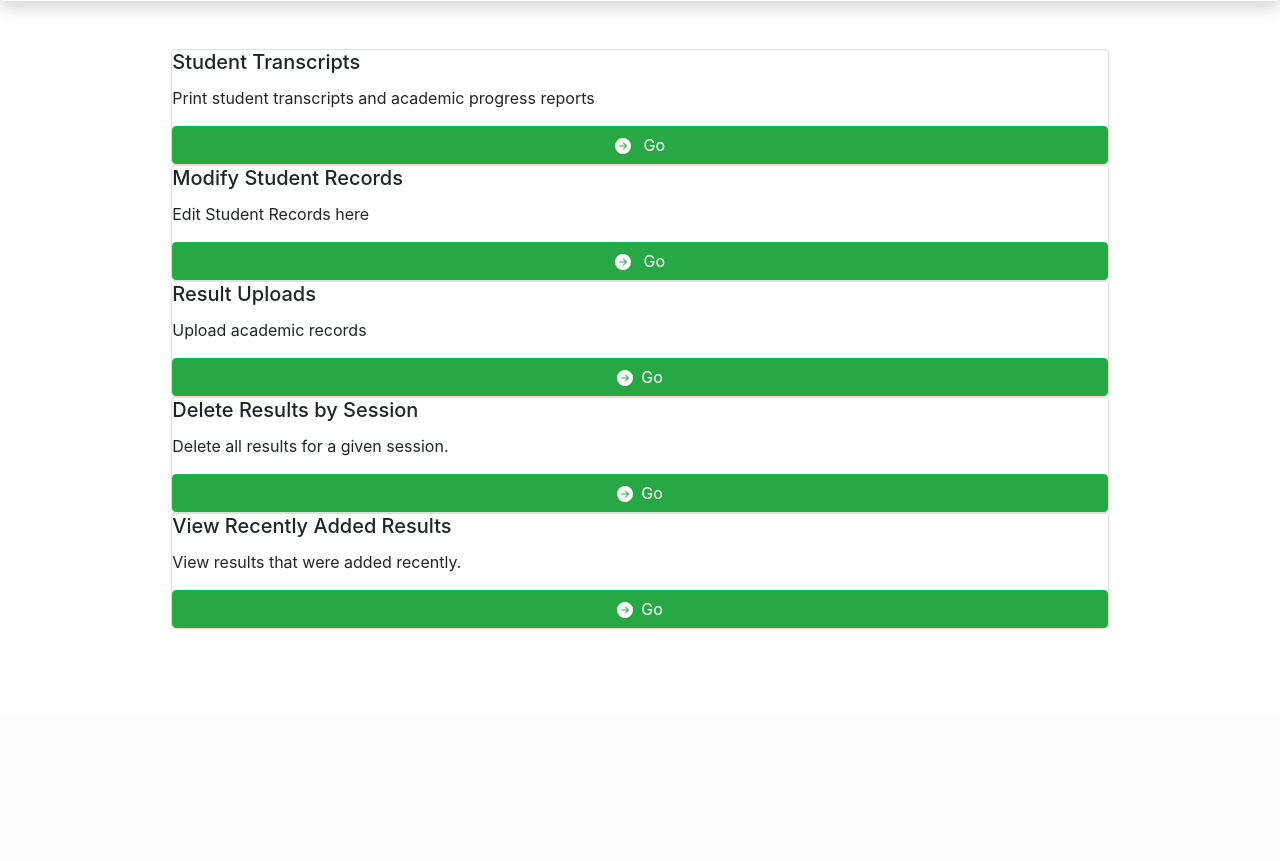
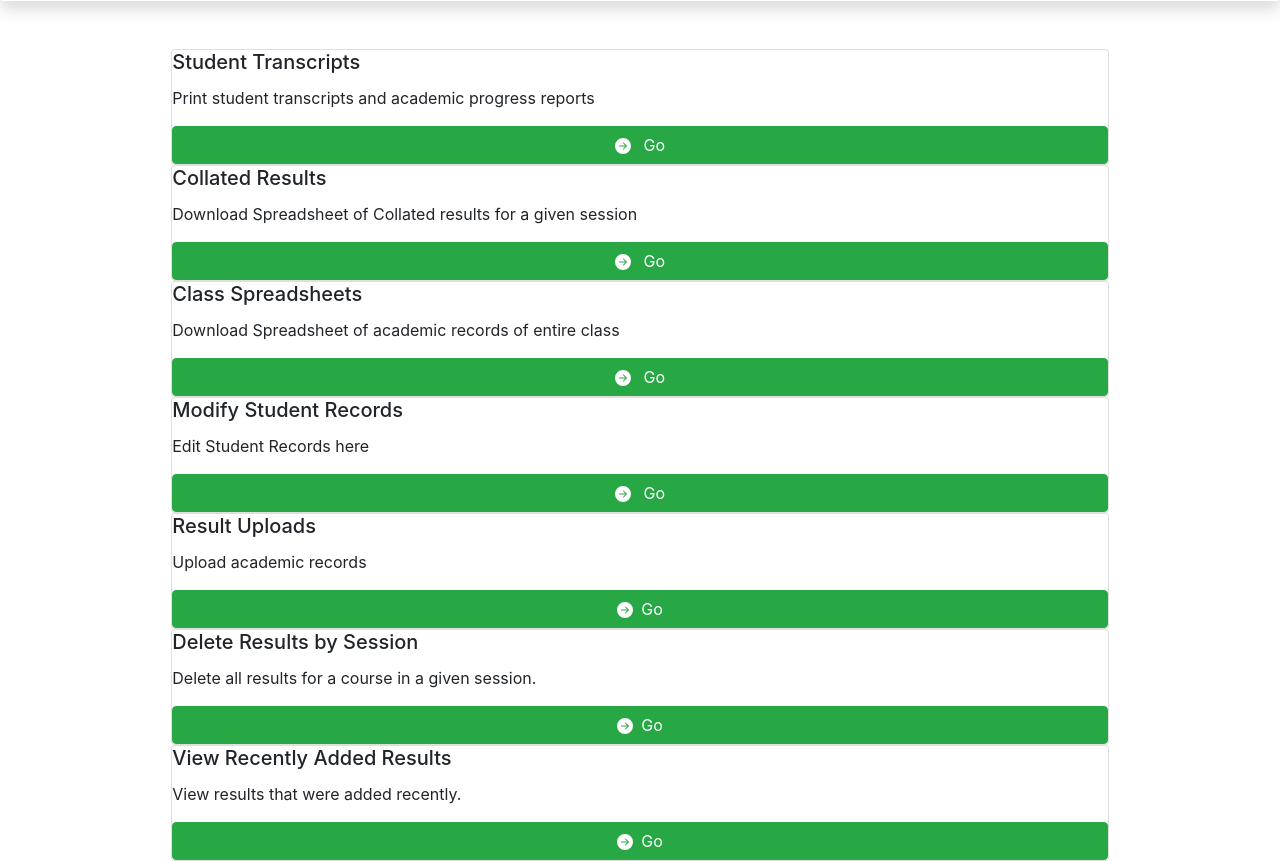
Before and after one commit to mebi36/examsoffice, a Django app: template examsoffice/templates/results/menu.html in a window 1280 px wide. Shown: the part 86-947 px from the top of the page. Before the commit the page ends 715 px from the top, so only its background shows below. Run offline with Django 3.2, Linux system fonts and the light colour scheme; the template is opened without the code that fills it, so the values that code supplies are empty; some libraries are stand-ins or nearby versions.

Commit message:
added links to result collation and spreadsheet functionalities

```diff
--- a/examsoffice/templates/results/menu.html
+++ b/examsoffice/templates/results/menu.html
@@ -6,7 +6,23 @@
             <p class="card-text">
                 Print student transcripts and academic progress reports
             </p>
-            <a href="#" class="btn btn-success" id="go-button">
+            <a href="{% url 'results:transcripts' %}" class="btn btn-success" id="go-button">
+                <img class="img-fluid mr-2" src="{% static 'images/arrow-right-circle-fill.svg' %}" alt="go-button">    Go</a>
+        </div>
+        <div class="card w-75 mx-auto">
+            <h5 class="card-title">Collated Results</h5>
+            <p class="card-text">
+                Download Spreadsheet of Collated results for a given session
+            </p>
+            <a href="{% url 'results:collation' %}" class="btn btn-success" id="go-button">
+                <img class="img-fluid mr-2" src="{% static 'images/arrow-right-circle-fill.svg' %}" alt="go-button">    Go</a>
+        </div>
+        <div class="card w-75 mx-auto">
+            <h5 class="card-title">Class Spreadsheets</h5>
+            <p class="card-text">
+                Download Spreadsheet of academic records of entire class
+            </p>
+            <a href="{% url 'results:spreadsheets' %}" class="btn btn-success" id="go-button">
                 <img class="img-fluid mr-2" src="{% static 'images/arrow-right-circle-fill.svg' %}" alt="go-button">    Go</a>
         </div>
         <div class="card w-75 mx-auto">
@@ -30,7 +46,7 @@
         <div class="card w-75 mx-auto">
             <h5 class="card-title">Delete Results by Session</h5>
             <p class="card-text">
-                Delete all results for a given session.
+                Delete all results for a course in a given session.
             </p>
             <a href="{% url 'results:delete_by_session' %}" class="btn btn-success" id="go-button">
                 <img class="img-fluid mr-2" src="{% static 'images/arrow-right-circle-fill.svg' %}" alt="go-button">Go</a>
```
